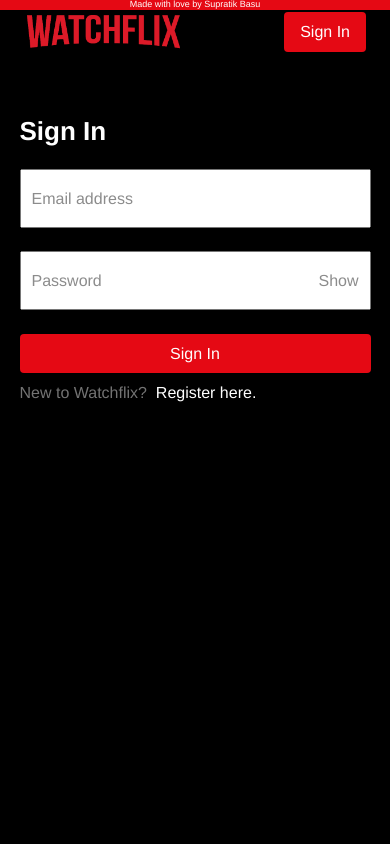
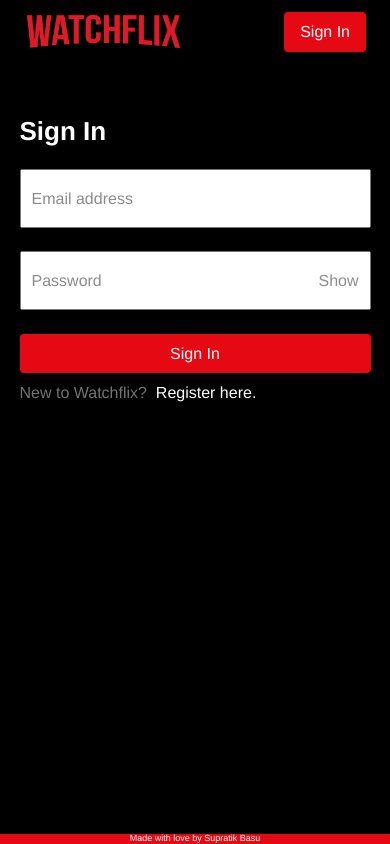
Before and after one commit to SupratikRulz/watchflix, a Gatsby site: page /sign-in in a window 390 px wide. Built offline with nearby package versions, Linux system fonts and the light colour scheme; Gatsby itself is replaced by a stand-in of ours; no server answers.

Commit message:
Fix footer gutter

```diff
--- a/src/components/Register/Register.module.scss
+++ b/src/components/Register/Register.module.scss
@@ -1,5 +1,6 @@
 .SignIn {
-  width: '100%';
+  width: 100%;
+  min-height: 480px;
   position: relative;
   &::after {
     content: '';
@@ -41,6 +42,7 @@
     z-index: 2;
 
     @media screen and (max-width: 500px) {
+      position: relative;
       height: calc(100vh - 10px);
       padding: 30% 5%;
       max-width: 500px;
--- a/src/components/SignIn/SignIn.module.scss
+++ b/src/components/SignIn/SignIn.module.scss
@@ -1,5 +1,6 @@
 .SignIn {
-  width: '100%';
+  width: 100%;
+  min-height: 480px;
   position: relative;
   &::after {
     content: '';
@@ -41,6 +42,7 @@
     z-index: 2;
 
     @media screen and (max-width: 500px) {
+      position: relative;
       height: calc(100vh - 10px);
       padding: 30% 5%;
       max-width: 500px;
```
